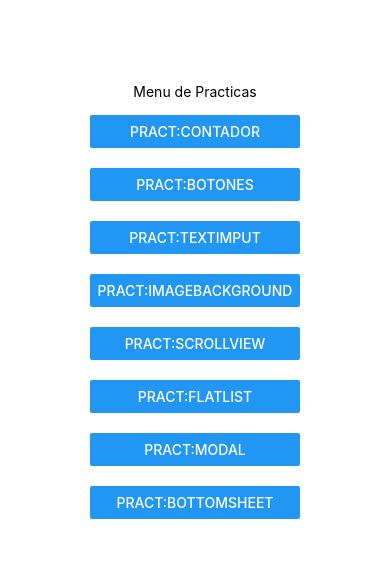
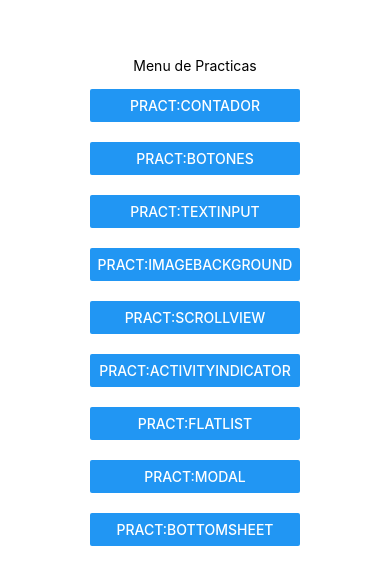
Before and after one commit to AndresGlzLeon/PAM212, a React Native app in the folder intro/: screen / in a window 390 px wide. Shown: the part 121-706 px from the top of the page. Built offline with nearby package versions, Linux system fonts and the light colour scheme.

Commit message:
Práctica 7
Aquí hice los cambios agregados a la guía de la practica de los componentes.

```diff
--- /dev/null
+++ b/intro/screens/ActivityIndicatorScreen.js
@@ -0,0 +1,64 @@
+import React, { useState } from 'react';
+import { View, Text, Button, ActivityIndicator, StyleSheet } from 'react-native-web';
+
+export default function ActivityIndicatorScreen() {
+
+  const [cargando, setCargando] = useState(false);
+
+  const iniciarCarga = () => {
+    setCargando(true);
+    setTimeout(() => setCargando(false), 3000);
+  };
+
+  const detenerCarga = () => {
+    setCargando(false);
+  };
+
+  return (
+    <View style={styles.container}>
+      <Text style={styles.texto}>Práctica: Activity Indicator</Text>
+
+      <View style={styles.boton}>
+        <Button title={cargando ? 'Cargando...' : 'Iniciar carga'} onPress={iniciarCarga}/>
+      </View>
+
+      <View style={styles.boton}>
+        <Button title="Detener carga" onPress={detenerCarga} />
+      </View>
+
+      <View style={styles.carga}>
+        <ActivityIndicator size="large" color="#007bff" animating={cargando} hidesWhenStopped={true}/>
+        <Text style={styles.textoCarga}>Cargando información...</Text>
+      </View>
+    </View>
+  );
+}
+
+const styles = StyleSheet.create({
+  container: {
+    flex: 1,
+    backgroundColor: '#ffffff',
+    alignItems: 'center',
+    justifyContent: 'center',
+  },
+  texto: {
+    color: "#000000ff",
+    fontSize: 30,
+    fontFamily: 'Times New Roman',
+    fontWeight: 'bold',
+    marginBottom: 20,
+  },
+  boton: {
+    width: 220,
+    marginBottom: 16,
+  },
+  carga: {
+    alignItems: 'center',
+    marginTop: 20,
+  },
+  textoCarga: {
+    marginTop: 12,
+    fontSize: 16,
+    color: '#000000',
+  },
+});
--- a/intro/screens/MenuScreen.js
+++ b/intro/screens/MenuScreen.js
@@ -2,7 +2,7 @@ import { Text, StyleSheet, View, Button } from 'react-native'
 import React, { useState } from 'react';
 import ContadorScreen from './ContadorScreen';
 import BotonesScreen from './BotonesScreen';
-
+import ActivityIndicatorScreen from './ActivityIndicatorScreen';
 
 export default function MenuScreen() {
     const [screen,setScreen] = useState('menu');
@@ -12,25 +12,28 @@ export default function MenuScreen() {
             return <ContadorScreen/>;
         case 'botones':
             return <BotonesScreen/>;
+        case 'activityIndicator':
+            return <ActivityIndicatorScreen/>;
         case 'menu':
             default:
                 return(
     <View style={styles.container}>
         <Text>Menu de Practicas</Text>
                 <View style={styles.contenedorBotones}>
-        <Button onPress={()=>setScreen('Contador')} title = 'Pract:Contador'/>
-        <Button onPress={()=>setScreen('Botones')} title = 'Pract:Botones' />
-        <Button onPress={()=>setScreen('TextImput')} title = 'Pract:TextImput' />
-        <Button onPress={()=>setScreen('ImageBackground')} title = 'Pract:ImageBackground' />
-        <Button onPress={()=>setScreen('ScrollView')} title = 'Pract:ScrollView' />
-        <Button onPress={()=>setScreen('FlatList')} title = 'Pract:FlatList' />
-        <Button onPress={()=>setScreen('Modal')} title = 'Pract:Modal' />
-        <Button onPress={()=>setScreen('Bottom Sheet')} title = 'Pract:BottomSheet' />
+        <Button onPress={()=>setScreen('contador')} title = 'Pract:Contador'/>
+        <Button onPress={()=>setScreen('botones')} title = 'Pract:Botones' />
+        <Button onPress={()=>setScreen('textInput')} title = 'Pract:TextInput' />
+        <Button onPress={()=>setScreen('imageBackground')} title = 'Pract:ImageBackground' />
+        <Button onPress={()=>setScreen('scrollView')} title = 'Pract:ScrollView' />
+        <Button onPress={()=>setScreen('activityIndicator')} title = 'Pract:ActivityIndicator' />
+        <Button onPress={()=>setScreen('flatList')} title = 'Pract:FlatList' />
+        <Button onPress={()=>setScreen('modal')} title = 'Pract:Modal' />
+        <Button onPress={()=>setScreen('bottomSheet')} title = 'Pract:BottomSheet' />
                 </View>
     </View>
-                    )
-                }
-            }
+        )
+    }
+}
 const styles = StyleSheet.create({
     container: {
         flex: 1,
@@ -45,4 +48,4 @@ const styles = StyleSheet.create({
         gap:20,
     },
 
-    });
+});
```
Also changed, not shown: 1 other file (tests, documents, lock files or other folders).
